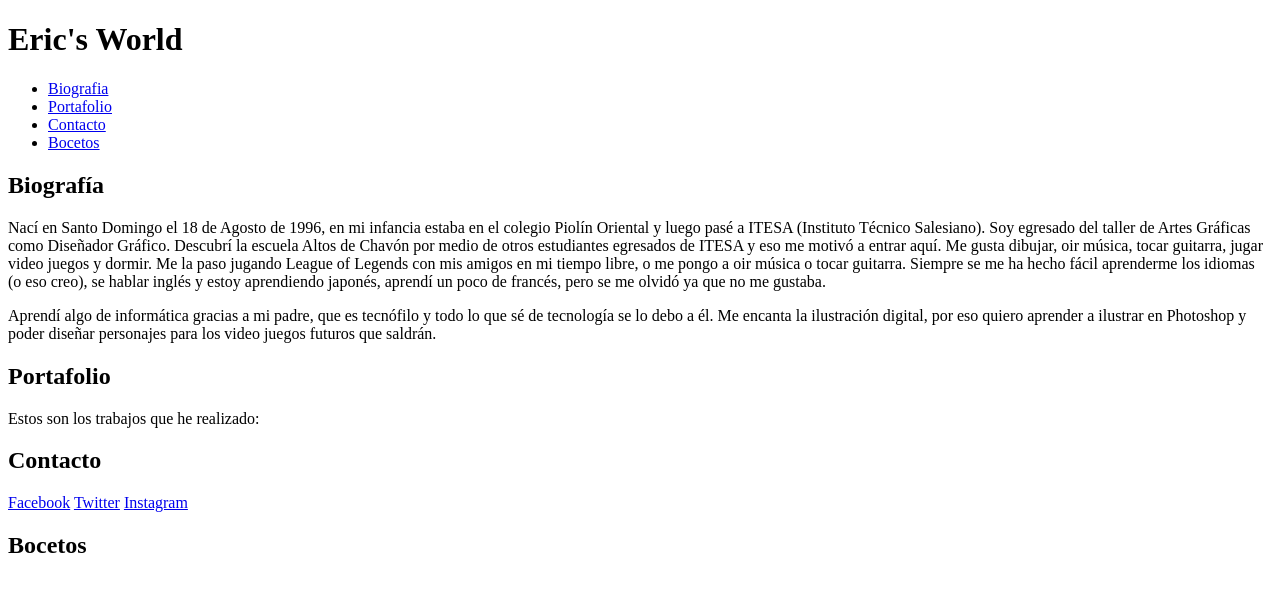
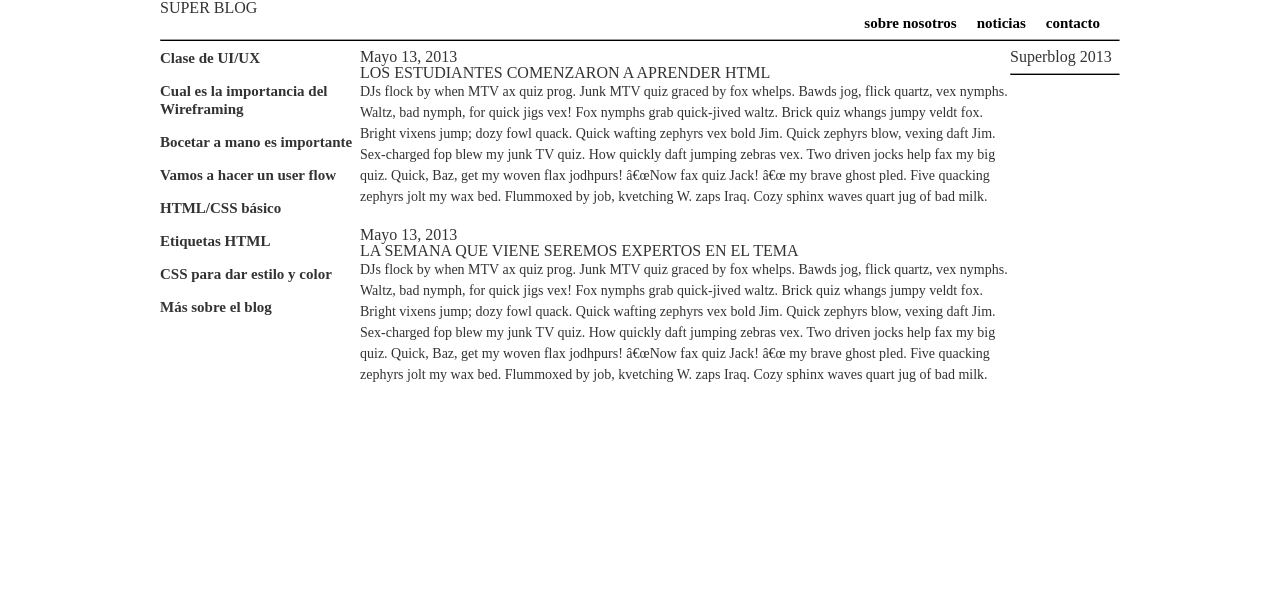
Before and after one commit to ZombieJericoh/Taller-Grafico, a plain HTML site: page Semana 2/index.html in a window 1280 px wide. Drawn offline with Linux system fonts and the light colour scheme.

Commit message:
Semana 2

```diff
--- /dev/null
+++ b/Semana 2/css/reset.css
@@ -0,0 +1,48 @@
+/* http://meyerweb.com/eric/tools/css/reset/
+   v2.0 | 20110126
+   License: none (public domain)
+*/
+
+html, body, div, span, applet, object, iframe,
+h1, h2, h3, h4, h5, h6, p, blockquote, pre,
+a, abbr, acronym, address, big, cite, code,
+del, dfn, em, img, ins, kbd, q, s, samp,
+small, strike, strong, sub, sup, tt, var,
+b, u, i, center,
+dl, dt, dd, ol, ul, li,
+fieldset, form, label, legend,
+table, caption, tbody, tfoot, thead, tr, th, td,
+article, aside, canvas, details, embed,
+figure, figcaption, footer, header, hgroup,
+menu, nav, output, ruby, section, summary,
+time, mark, audio, video {
+	margin: 0;
+	padding: 0;
+	border: 0;
+	font-size: 100%;
+	font: inherit;
+	vertical-align: baseline;
+}
+/* HTML5 display-role reset for older browsers */
+article, aside, details, figcaption, figure,
+footer, header, hgroup, menu, nav, section {
+	display: block;
+}
+body {
+	line-height: 1;
+}
+ol, ul {
+	list-style: none;
+}
+blockquote, q {
+	quotes: none;
+}
+blockquote:before, blockquote:after,
+q:before, q:after {
+	content: '';
+	content: none;
+}
+table {
+	border-collapse: collapse;
+	border-spacing: 0;
+}
--- /dev/null
+++ b/Semana 2/css/style.css
@@ -0,0 +1,71 @@
+aside{
+	float:left;
+	width: 200px;
+	margin-right: 70px;
+	margin-top: 20px;
+}
+
+aside ul{
+	font-weight: bold;
+	font-size: 15px;
+}
+
+section{
+	margin-top: 20px;
+	width: 650px;
+	float: left;
+}
+
+body{
+	font-size: 16px;
+	font-family: Arial, Helvetica, sans-serif;
+	color: #333333;
+}
+
+footer{
+	font-size: 12px;
+	font-weight: 21px;
+}
+
+aside ul li{
+	margin-bottom: 15px;
+	line-height: 18px;
+}
+
+header nav{
+	font-size: 15px;
+}
+
+header nav ul{
+	list-style: none;
+}
+
+header nav ul li{
+	float: right;
+	margin-right: 20px;
+	font-weight: bold;
+	margin: 60 0 0 0px;
+}
+
+header nav a{
+	color: #000000;
+	text-decoration: none;
+}
+
+hr{
+	border-bottom: 1px solid #000000;
+}
+
+#wrapper{
+	width: 960px;
+	margin: 0 auto;
+}
+
+section article{
+	margin-bottom: 20px;
+}
+
+section article p{
+	font-size: 14px;
+	line-height: 21px;
+}
--- a/Semana 2/index.html
+++ b/Semana 2/index.html
@@ -1,37 +1,61 @@
 <!DOCTYPE html>
 <html>
 	<head>
-		<title>Eric's Blog</title>
+		<meta charset="UTF-8">
+		<title>SUPER BLOG</title>
+		<link rel="stylesheet" type="text/css" href="css/style.css">
+		<link rel="stylesheet" type="text/css" href="css/reset.css">
 	</head>
 
 	<body>
-	<header>
-			<h1>Eric's World</h1>
+	<div id="wrapper">
+		<header>
+			<h1>SUPER BLOG</h1>
 			<nav>
 				<ul>
-					<li><a href="#home">Biografia</a></li>
-	    			<li><a href="#portafolio">Portafolio</a></li>
-	    			<li><a href="#contacto">Contacto</a></li>
-	    			<li><a href="#bocetos">Bocetos</a></li>
+					<li><a href="//" target="_blank">contacto</a></li>
+	    			<li><a href="//" target="_blank">noticias</a></li>
+	    			<li><a href="//" target="_blank">sobre nosotros</a></li>
 				</ul>
 			</nav>
+				<div style="clear:both;"></div>
+			<hr>
 	</header>
+		<aside>
+			<ul>
+				<li> Clase de UI/UX</li>
+				<li> Cual es la importancia del Wireframing</li>
+				<li> Bocetar a mano es importante</li>
+				<li> Vamos a hacer un user flow</li>
+				<li> HTML/CSS b&aacute;sico</li>
+				<li> Etiquetas HTML</li>
+				<li> CSS para dar estilo y color</li>
+				<li> M&aacute;s sobre el blog</li>
+			</ul>
+		</aside>
+<section>
+	<article>
 
-<section>
-	<h1 id="home">Biograf&iacute;a</h1>
-		<p>	Nac&iacute; en Santo Domingo el 18 de Agosto de 1996, en mi infancia estaba en el colegio Piol&iacute;n Oriental y luego pas&eacute; a ITESA (Instituto T&eacute;cnico Salesiano). Soy egresado del taller de Artes Gr&aacute;ficas como Dise&ntilde;ador Gr&aacute;fico. Descubr&iacute; la escuela Altos de Chav&oacute;n por medio de otros estudiantes egresados de ITESA y eso me motiv&oacute; a entrar aqu&iacute;. Me gusta dibujar, oir m&uacute;sica, tocar guitarra, jugar video juegos y dormir. Me la paso jugando League of Legends con mis amigos en mi tiempo libre, o me pongo a oir m&uacute;sica o tocar guitarra. Siempre se me ha hecho f&aacute;cil aprenderme los idiomas (o eso creo), se hablar ingl&eacute;s y estoy aprendiendo japon&eacute;s, aprend&iacute; un poco de franc&eacute;s, pero se me olvid&oacute; ya que no me gustaba.</p>
+		<h3>Mayo 13, 2013</h3>
 
-		<p>Aprend&iacute; algo de inform&aacute;tica gracias a mi padre, que es tecn&oacute;filo y todo lo que s&eacute; de tecnolog&iacute;a se lo debo a &eacute;l. Me encanta la ilustraci&oacute;n digital, por eso quiero aprender a ilustrar en Photoshop y poder dise&ntilde;ar personajes para los video juegos futuros que saldr&aacute;n.</p>
+		<h2>LOS ESTUDIANTES COMENZARON A APRENDER HTML</h2>
+		<p>DJs flock by when MTV ax quiz prog. Junk MTV quiz graced by fox whelps. Bawds jog, flick quartz, vex nymphs. Waltz, bad nymph, for quick jigs vex! Fox nymphs grab quick-jived waltz. Brick quiz whangs jumpy veldt fox. Bright vixens jump; dozy fowl quack. Quick wafting zephyrs vex bold Jim. Quick zephyrs blow, vexing daft Jim. Sex-charged fop blew my junk TV quiz. How quickly daft jumping zebras vex. Two driven jocks help fax my big quiz. Quick, Baz, get my woven flax jodhpurs! â€œNow fax quiz Jack! â€œ my brave ghost pled. Five quacking zephyrs jolt my wax bed. Flummoxed by job, kvetching W. zaps Iraq. Cozy sphinx waves quart jug of bad milk.</p>
+	</article>
 
-	<h1 id="portafolio">Portafolio</h1>
-	<p>Estos son los trabajos que he realizado:</p>
+	<article>
 
-	<h1 id="contacto">Contacto</h1>
-		<a href="https://www.facebook.com/BlackEricVeilBridesZapata" target="_blank">Facebook</a>
-		<a href="https://twitter.com/EricBVB" target="_blank">Twitter</a>
-		<a href="https://instagram.com/jericoh08/" target="_blank">Instagram</a>
-	<h1 id="bocetos">Bocetos</h1>
+		<h3>Mayo 13, 2013</h3>
+
+		<h2>LA SEMANA QUE VIENE SEREMOS EXPERTOS EN EL TEMA</h2>
+		<p>DJs flock by when MTV ax quiz prog. Junk MTV quiz graced by fox whelps. Bawds jog, flick quartz, vex nymphs. Waltz, bad nymph, for quick jigs vex! Fox nymphs grab quick-jived waltz. Brick quiz whangs jumpy veldt fox. Bright vixens jump; dozy fowl quack. Quick wafting zephyrs vex bold Jim. Quick zephyrs blow, vexing daft Jim. Sex-charged fop blew my junk TV quiz. How quickly daft jumping zebras vex. Two driven jocks help fax my big quiz. Quick, Baz, get my woven flax jodhpurs! â€œNow fax quiz Jack! â€œ my brave ghost pled. Five quacking zephyrs jolt my wax bed. Flummoxed by job, kvetching W. zaps Iraq. Cozy sphinx waves quart jug of bad milk.</p>
+	</article>
 
 </section>
-	</body>
+
+<footer>Superblog 2013
+	<hr>
+	<br>
+</footer>
+	</div>
+</body>
 </html>
```
Also changed, not shown: Semana 2/User Flow Proyecto Final.png (deleted), Semana 2/ZombieJericoh.jpg (deleted).
